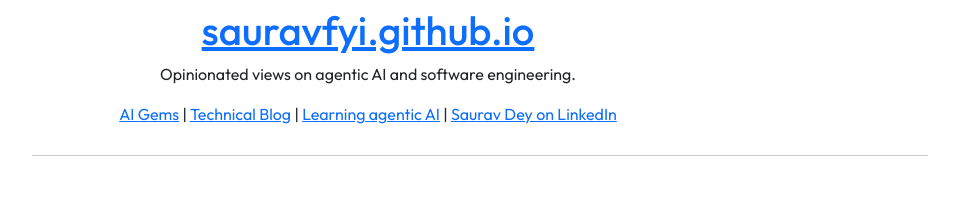
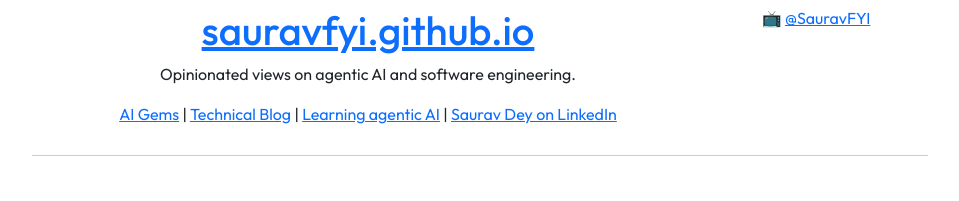
Before and after one commit to coffeeml/coffeeml.github.io, a Jekyll site: the page built from index.markdown, in a window 1280 px wide. Shown: the top 201 px of the page, without its empty margins (160-1119 px from the left). Built offline with Jekyll 4.4.1, drawn with Linux system fonts in a browser that asks for light colours.

Commit message:
Update default.html

```diff
--- a/_layouts/default.html
+++ b/_layouts/default.html
@@ -16,7 +16,7 @@
         </p>
       </div>
       <div class="col-3">
-        <!-- 📺 <a href="https://youtube.com/@SauravFYI">@SauravFYI</a> -->
+        📺 <a href="https://youtube.com/@SauravFYI">@SauravFYI</a>
       </div>
     </div>
     <br />
```
